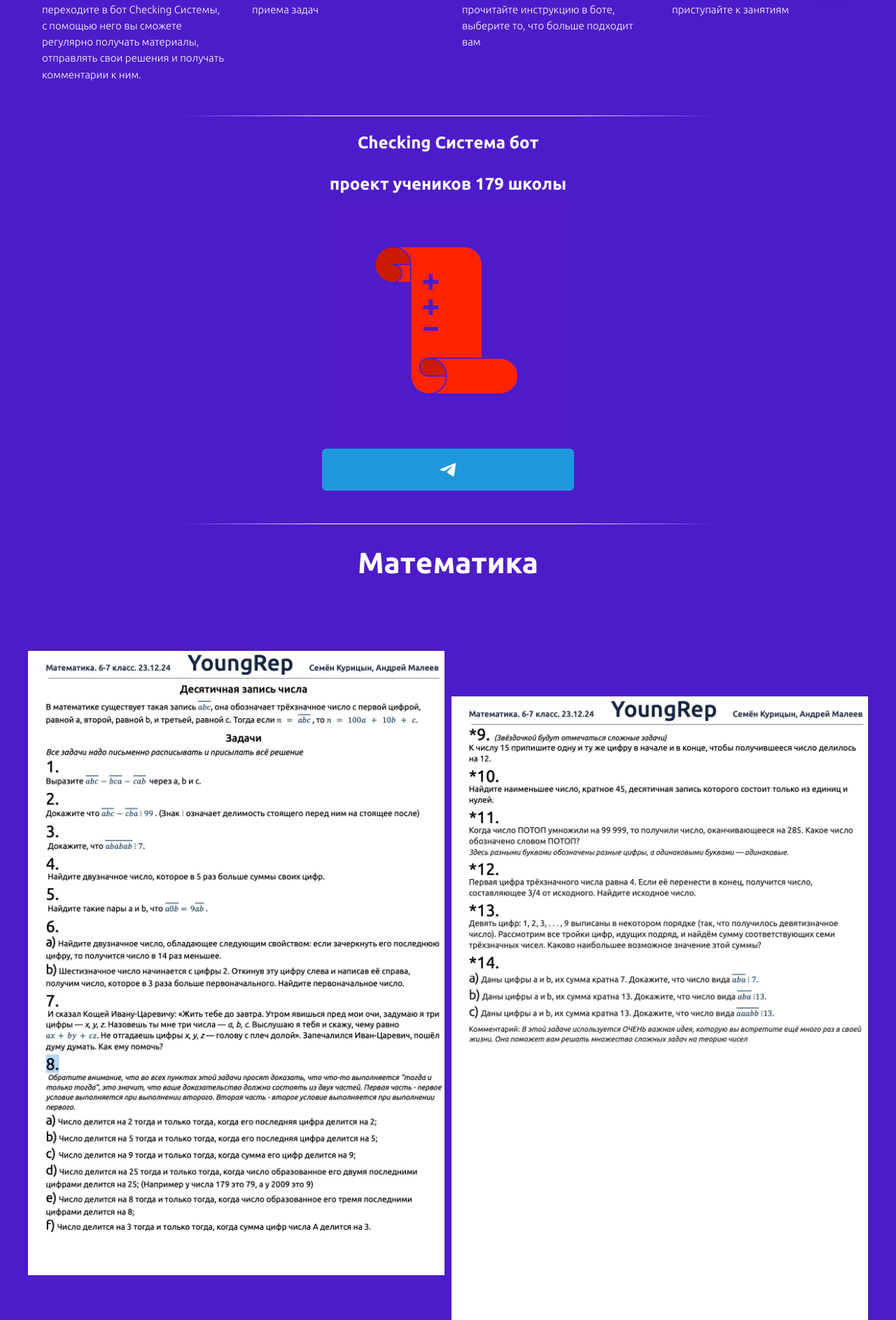
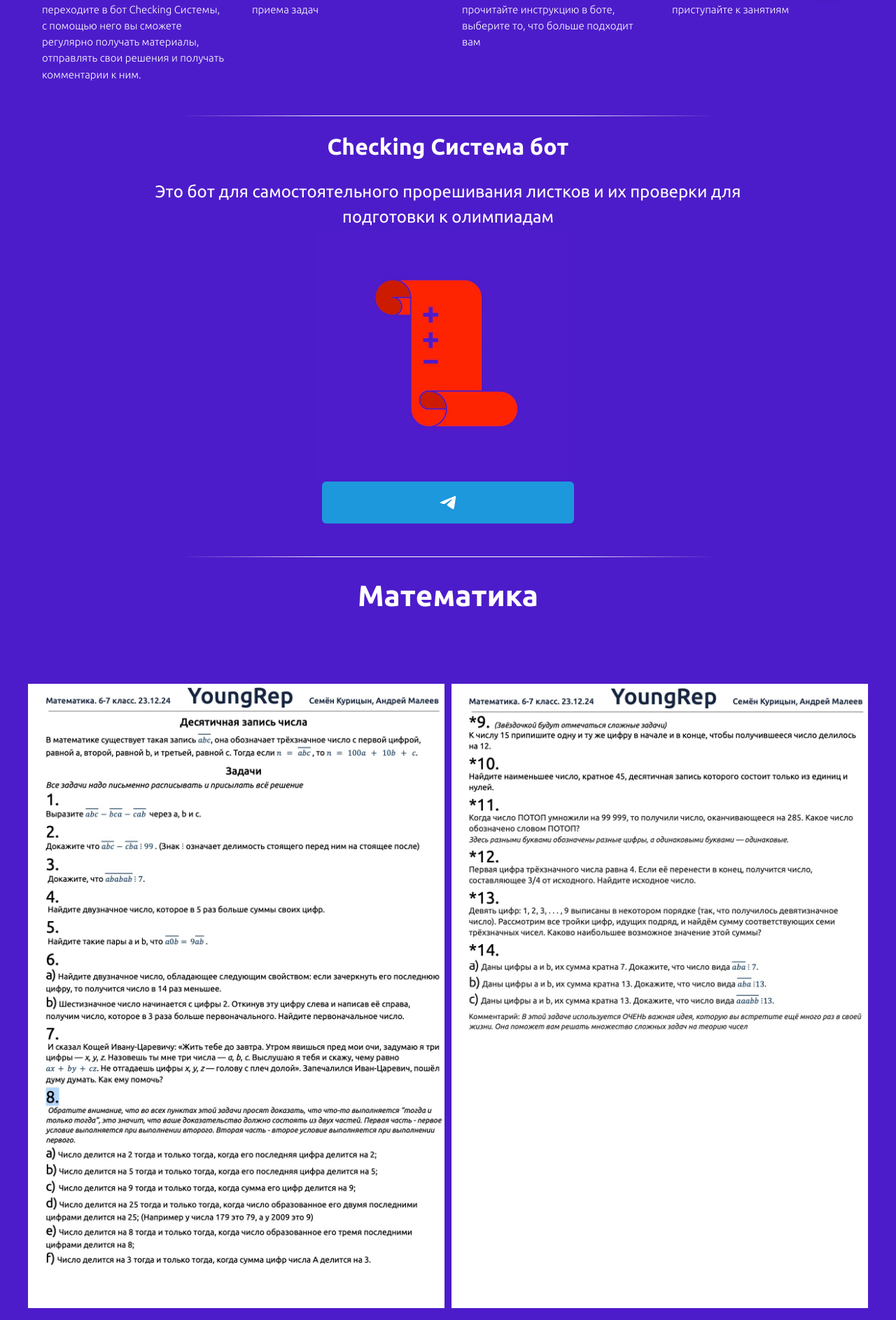
Before and after one commit to DaniilRoitenberg688/youngrep1, a Flask app: page /checking_system in a window 1280 px wide. Shown: the part 2565-4451 px from the top of the page at 70% size. Run offline with Flask 3, Linux system fonts and the light colour scheme; data comes from the database, SQL or seed files in the repository; some libraries are stand-ins or nearby versions.

Commit message:
new edit

```diff
--- a/app/templates/main/checking_system.html
+++ b/app/templates/main/checking_system.html
@@ -1581,8 +1581,9 @@
         <div class="t056">
             <div class="t-container t-align_center">
                 <div class="t-col t-col_10 t-prefix_1">
-                    <div class="t056__title t-name t-name_xl" field="title">Checking Система бот</div>
-                    <div style="color: white; font-family: Ubuntu" class="fs-4 mt-3"><b>проект учеников 179 школы</b>
+                    <div class="t056__title t-name t-name_xl fs-2" field="title">Checking Система бот</div>
+                    <div style="color: white; font-family: Ubuntu" class="fs-4 mt-3">Это бот для самостоятельного
+                        прорешивания листков и их проверки для подготовки к олимпиадам
                     </div>
                 </div>
             </div>
@@ -1728,7 +1729,7 @@
         }</style>
         <div class="t816__container t816__container_indent ">
             <div class="t816__row t816__row_indent-10px t-row">
-                <div class="t816__tile t816__tile_left "
+                <div class="t816__tile t816__tile_left m-0"
                      itemscope itemtype="http://schema.org/ImageObject">
                     <meta itemprop="image"
                           content="static/images/tild6134-3438-4536-b061-356338653037___15012025_1708.jpeg">
@@ -1736,44 +1737,45 @@
                          data-original="static/images/tild6134-3438-4536-b061-356338653037___15012025_1708.jpeg"
                          bgimgfield="gi_img__0" data-zoomable="yes" data-zoom-target="0"
                          data-img-zoom-url="static/images/tild6134-3438-4536-b061-356338653037___15012025_1708.jpeg"
-                         style="background: url('static/images/tild6134-3438-4536-b061-356338653037__-__resizeb__20x___15012025_1708.jpeg') center center no-repeat;background-size: cover;"></div>
-                </div>
-                <div class="t816__tile t816__tile_right t816__tile_offset"
-                     itemscope itemtype="http://schema.org/ImageObject">
+                         style="margin-top: 0; background: url('static/images/tild6134-3438-4536-b061-356338653037__-__resizeb__20x___15012025_1708.jpeg') center center no-repeat;background-size: cover;"></div>
+                </div>
+                <div class="t816__tile t816__tile_right  m-0"
+                     itemscope itemtype="http://schema.org/ImageObject" style="margin-top: 0">
                     <meta itemprop="image"
                           content="static/images/tild3865-3961-4238-a238-313564323832___15012025_1709.jpeg">
                     <div class="t816__bgimg t816__bgimg_2-3 t-bgimg"
                          data-original="static/images/tild3865-3961-4238-a238-313564323832___15012025_1709.jpeg"
                          bgimgfield="gi_img__1" data-zoomable="yes" data-zoom-target="1"
                          data-img-zoom-url="static/images/tild3865-3961-4238-a238-313564323832___15012025_1709.jpeg"
+                         style="margin-top: 0; background: url('static/images/tild3865-3961-4238-a238-313564323832__-__resizeb__20x___15012025_1709.jpeg') center center no-repeat;background-size: cover;"></div>
+                </div>
+            </div>
+        </div>
+        <div class="t816__container t816__container_indent ">
+            <div class="t816__row t816__row_indent-10px t-row">
+                <div class="t816__tile t816__tile_left "
+                     itemscope itemtype="http://schema.org/ImageObject">
+                    <meta itemprop="image"
+                          content="static/images/tild6134-3438-4536-b061-356338653037___15012025_1708.jpeg">
+                    <div class="t816__bgimg t816__bgimg_2-3 t-bgimg"
+                         data-original="static/images/1.jpg"
+                         bgimgfield="gi_img__0" data-zoomable="yes" data-zoom-target="0"
+                         data-img-zoom-url="static/images/1.jpg"
+                         style="background: url('static/images/tild6134-3438-4536-b061-356338653037__-__resizeb__20x___15012025_1708.jpeg') center center no-repeat;background-size: cover;"></div>
+                </div>
+                <div class="t816__tile t816__tile_right "
+                     itemscope itemtype="http://schema.org/ImageObject">
+                    <meta itemprop="image"
+                          content="static/images/tild3865-3961-4238-a238-313564323832___15012025_1709.jpeg">
+                    <div class="t816__bgimg t816__bgimg_2-3 t-bgimg"
+                         data-original="static/images/2.jpg"
+                         bgimgfield="gi_img__1" data-zoomable="yes" data-zoom-target="1"
+                         data-img-zoom-url="static/images/2.jpg"
                          style="background: url('static/images/tild3865-3961-4238-a238-313564323832__-__resizeb__20x___15012025_1709.jpeg') center center no-repeat;background-size: cover;"></div>
                 </div>
             </div>
         </div>
-{#        <div class="t816__container t816__container_indent ">#}
-{#            <div class="t816__row t816__row_indent-10px t-row">#}
-{#                <div class="t816__tile t816__tile_left "#}
-{#                     itemscope itemtype="http://schema.org/ImageObject">#}
-{#                    <meta itemprop="image"#}
-{#                          content="static/images/tild6134-3438-4536-b061-356338653037___15012025_1708.jpeg">#}
-{#                    <div class="t816__bgimg t816__bgimg_2-3 t-bgimg"#}
-{#                         data-original="static/images/1.jpg"#}
-{#                         bgimgfield="gi_img__0" data-zoomable="yes" data-zoom-target="0"#}
-{#                         data-img-zoom-url="static/images/1.jpg"#}
-{#                         style="background: url('static/images/tild6134-3438-4536-b061-356338653037__-__resizeb__20x___15012025_1708.jpeg') center center no-repeat;background-size: cover;"></div>#}
-{#                </div>#}
-{#                <div class="t816__tile t816__tile_right t816__tile_offset"#}
-{#                     itemscope itemtype="http://schema.org/ImageObject">#}
-{#                    <meta itemprop="image"#}
-{#                          content="static/images/tild3865-3961-4238-a238-313564323832___15012025_1709.jpeg">#}
-{#                    <div class="t816__bgimg t816__bgimg_2-3 t-bgimg"#}
-{#                         data-original="static/images/2.jpg"#}
-{#                         bgimgfield="gi_img__1" data-zoomable="yes" data-zoom-target="1"#}
-{#                         data-img-zoom-url="static/images/2.jpg"#}
-{#                         style="background: url('static/images/tild3865-3961-4238-a238-313564323832__-__resizeb__20x___15012025_1709.jpeg') center center no-repeat;background-size: cover;"></div>#}
-{#                </div>#}
-{#            </div>#}
-{#        </div>#}
+
     </div>
     <script type="text/javascript">t_onReady(function () {
         t_onFuncLoad('t816_init', function () {
```
Also changed, not shown: app/static/partners/1.jpg.
